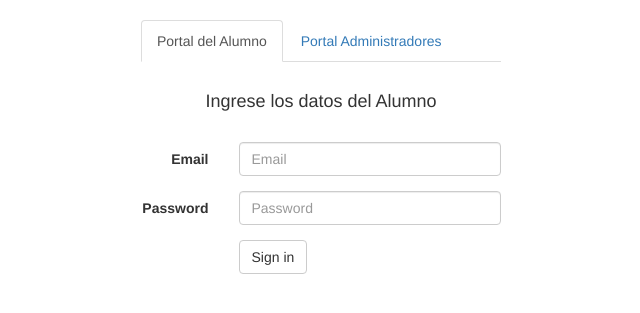
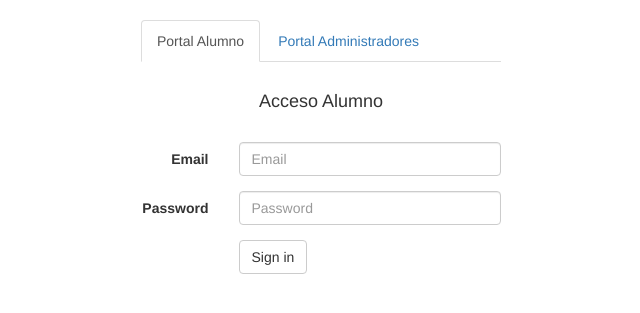
Before and after one commit to Europpa/SecTec, a PHP site: page /sectec-1/ in a window 1280 px wide. Shown: the top 313 px of the page, without its empty margins (319-959 px from the left). Run offline with PHP 8.4, Linux system fonts and the light colour scheme.

Commit message:
corregi las cabezeras del login

```diff
--- a/Views/index/index.php
+++ b/Views/index/index.php
@@ -11,13 +11,13 @@
 	    <br>
 		<div class="col-sm-offset-4 col-md-4">
 			<ul class="nav nav-tabs" role="tablist">
-				<li role="presentation" class="active"><a href="#alumno" aria-controls="alumno" role="tab" data-toggle="tab">Portal del Alumno</a></li>
+				<li role="presentation" class="active"><a href="#alumno" aria-controls="alumno" role="tab" data-toggle="tab">Portal Alumno</a></li>
 				<li role="presentation"><a href="#administradores" aria-controls="administradores" data-toggle="tab">Portal Administradores</a></li>
 			</ul>
 			<div class="tab-content">
 				<div role="tabpanel" class="tab-pane fade in active" id="alumno">
 				    <br>
-					<h4 class="text-center">Ingrese los datos del Alumno</h4>
+					<h4 class="text-center">Acceso Alumno</h4>
 					<br>
 					<form class="form-horizontal">
 						<div class="form-group">
@@ -41,7 +41,7 @@
 				</div>
 				<div role="tabpanel" class="tab-pane fade" id="administradores">
 				    <br>
-					<h4 class="text-center">Acceso a administradores</h4>
+					<h4 class="text-center">Acceso Administrador</h4>
 					<br>
 					<form class="form-horizontal">
 						<div class="form-group">
```
